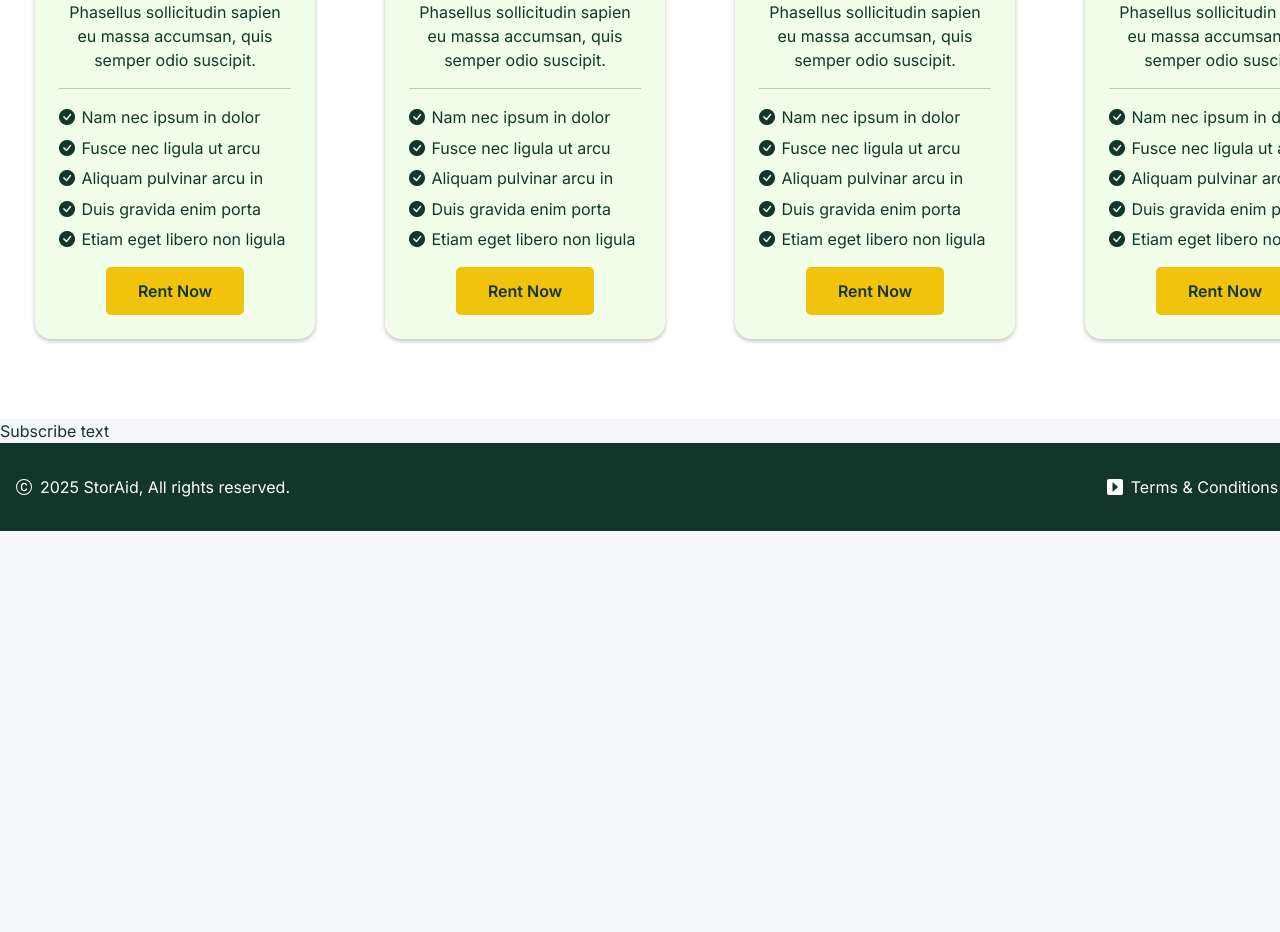
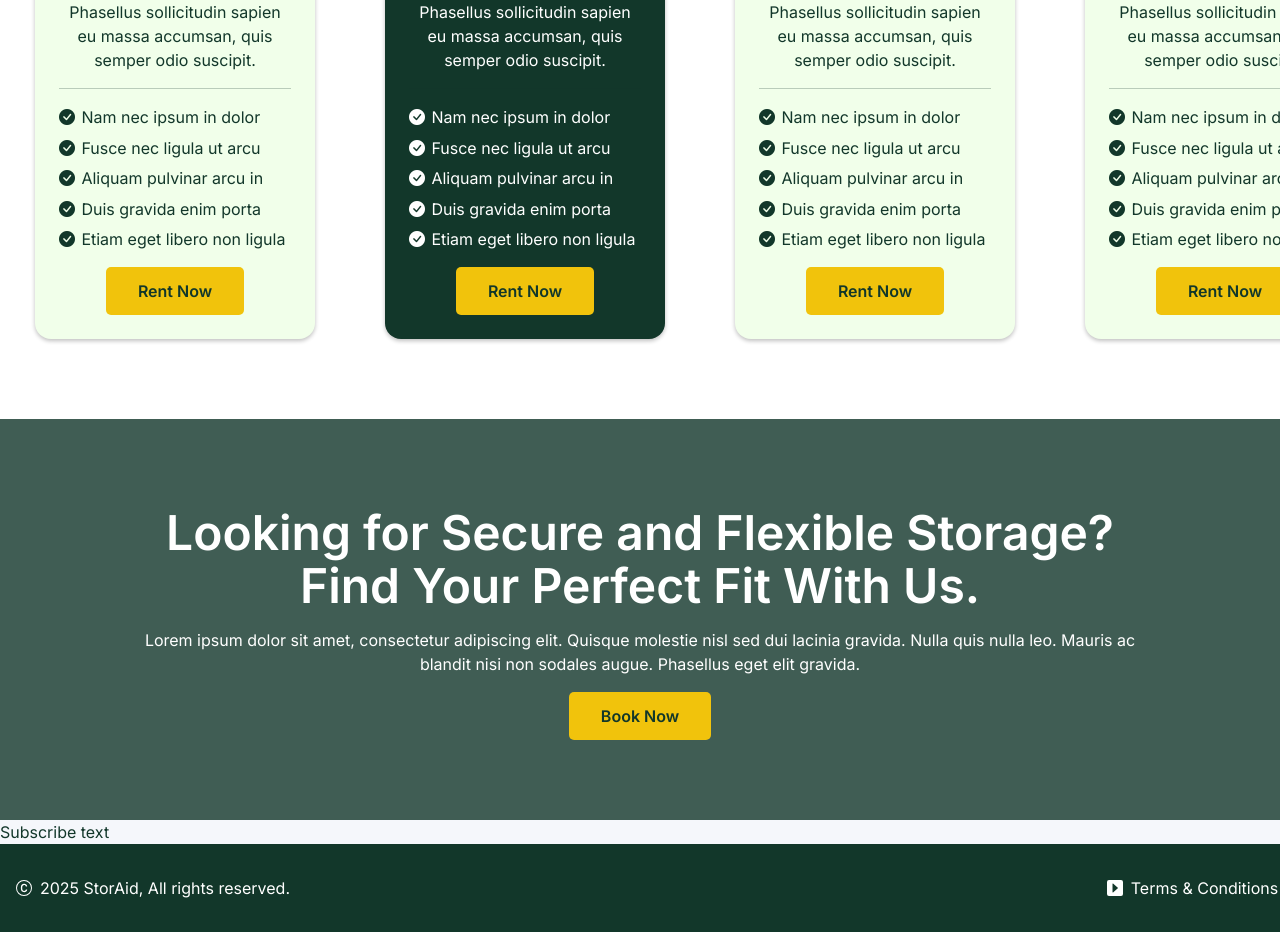
Before and after one commit to Simon-creates/Javascript, a React (Vite) app in the folder my-app/: page / in a window 1280 px wide. Shown: the part 4280-5212 px from the top of the page. Before the commit the page ends 4811 px from the top, so only its background shows below. Built offline with nearby package versions, Linux system fonts and the light colour scheme; no server answers.

Commit message:
20th commit. Lookin-sektion klar.

```diff
--- a/my-app/src/components/component/PricingBox.css
+++ b/my-app/src/components/component/PricingBox.css
@@ -65,5 +65,6 @@
 }
 
 .btn-pricing:hover {
-  background-color: #e0a800;
+  background-color: #12372A;
+  color:#FFFFFF;
 }
--- a/my-app/src/components/component/PricingBox.jsx
+++ b/my-app/src/components/component/PricingBox.jsx
@@ -1,9 +1,9 @@
 import './PricingBox.css';
 import "bootstrap-icons/font/bootstrap-icons.css";
 
-export default function PricingBox({ title, price, period, description, features, buttonText }) {
+export default function PricingBox({ title, price, period, description, features, buttonText, className, style }) {
   return (
-    <div className="pricing-box">
+    <div className={`pricing-box ${className || ""}`} style={style}>
       <h3>{title}</h3>
       <div className="price">
         <span className="currency">$</span>
@@ -18,6 +18,7 @@ export default function PricingBox({ title, price, period, description, features
         ))}
       </ul>
       <button className="btn btn-pricing">{buttonText}</button>
+
     </div>
   );
 }
--- a/my-app/src/components/pages/AboutPage.jsx
+++ b/my-app/src/components/pages/AboutPage.jsx
@@ -1,7 +1,7 @@
 import About from "../sections/About";
 import Logos from "../sections/Logos";
-import Services from "../sections/Services";
 import Testimonials from "../sections/Testimonials";
+import Subscribe from "../sections/Subscribe";
 import Why from "../sections/Why";
 
 export default function AboutPage() {
@@ -9,9 +9,9 @@ export default function AboutPage() {
    <main>
       <About />
       <Logos />
-      <Services />
       <Testimonials />
       <Why />
+      <Subscribe />
     </main>
   );
 }
--- a/my-app/src/components/pages/Home.jsx
+++ b/my-app/src/components/pages/Home.jsx
@@ -5,6 +5,7 @@ import Services from "../sections/Services";
 import Testimonials from "../sections/Testimonials";
 import Why from "../sections/Why";
 import Pricing from "../sections/Pricing";
+import Looking from "../sections/Looking";
 import Subscribe from "../sections/Subscribe";
 import { useEffect } from 'react';
 
@@ -38,6 +39,7 @@ export default function Home() {
       <Testimonials />
       <Why />
       <Pricing />
+      <Looking />
       <Subscribe />
     </section>
   );
--- a/my-app/src/components/sections/About.css
+++ b/my-app/src/components/sections/About.css
@@ -86,6 +86,11 @@
     cursor: pointer;
     font-weight: 600;
 }
+.btn:hover{
+    background-color: #12372A;
+    color:#ffffff;
+    transform: translateY(-2px);
+}
 
 .about_buttons {
     display: flex;
@@ -112,11 +117,7 @@
     font-size: 1.5rem;
     color: var(--secondary-color);
 }
-.about-buttons{
-    display: flex;
-    align-items: center;
-    gap: 0.5rem;
-}
+
 .about_info {
     display: flex;
     align-items: center;
--- /dev/null
+++ b/my-app/src/components/sections/Looking.css
@@ -0,0 +1,22 @@
+.looking{
+    background-color: #12372acb;
+}
+.looking-container{
+    width: 1000px;
+    margin: 0 auto;
+    padding-top: 5rem;
+    padding-bottom: 5rem;
+    text-align: center;
+}
+.looking-title{
+    font-size: 3rem;
+    font-weight: 600;
+    color:  #FFFFFF;
+    margin: 0.5rem 0 1rem;
+}
+.looking p{
+    font-size: 1rem;
+    font-weight: 400;
+    color:  #FFFFFF;
+    margin: 0.5rem 0 1rem;
+}
--- /dev/null
+++ b/my-app/src/components/sections/Looking.jsx
@@ -0,0 +1,19 @@
+import { Link } from 'react-router-dom';
+import './Looking.css';
+
+
+export default function Looking() {
+  return (
+    <section className="looking">
+        <div className="looking-container">
+            <h1 className="looking-title">
+                Looking for Secure and Flexible Storage? Find Your Perfect Fit With Us.
+            </h1>
+            <p className="looking-p">
+                Lorem ipsum dolor sit amet, consectetur adipiscing elit. Quisque molestie nisl sed dui lacinia gravida. Nulla quis nulla leo. Mauris ac blandit nisi non sodales augue. Phasellus eget elit gravida.
+            </p>
+            <a href="#" class="btn btn--primary">Book Now</a>
+        </div>
+    </section>
+  );
+}
--- a/my-app/src/components/sections/Pricing.jsx
+++ b/my-app/src/components/sections/Pricing.jsx
@@ -27,9 +27,8 @@ export default function Pricing() {
             "Etiam eget libero non ligula",
             ]}
             buttonText="Rent Now"
-            >
-            </PricingBox>
-             <PricingBox
+            />
+            <PricingBox
             title="Small Unit"
             price="50"
             period="/month"
@@ -42,9 +41,12 @@ export default function Pricing() {
             "Etiam eget libero non ligula",
             ]}
             buttonText="Rent Now"
-            >
-            </PricingBox>
-             <PricingBox
+            style={{
+                backgroundColor: '#12372A',
+                color: '#fff'
+            }}
+            />
+            <PricingBox
             title="Large Unit"
             price="150"
             period="/month"
@@ -57,9 +59,8 @@ export default function Pricing() {
             "Etiam eget libero non ligula",
             ]}
             buttonText="Rent Now"
-            >
-            </PricingBox>
-             <PricingBox
+            />
+            <PricingBox
             title="Executive Unit"
             price="200"
             period="/month"
@@ -72,8 +73,7 @@ export default function Pricing() {
             "Etiam eget libero non ligula",
             ]}
             buttonText="Rent Now"
-            >
-            </PricingBox>
+            />
         </div>
 
     </section>
```
